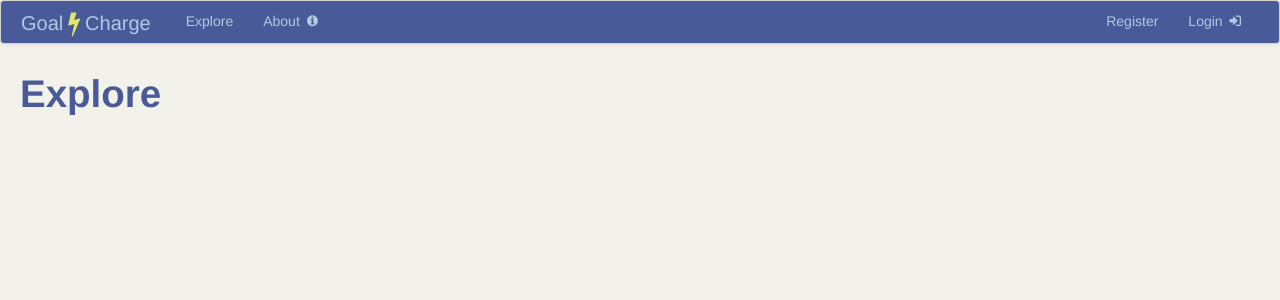
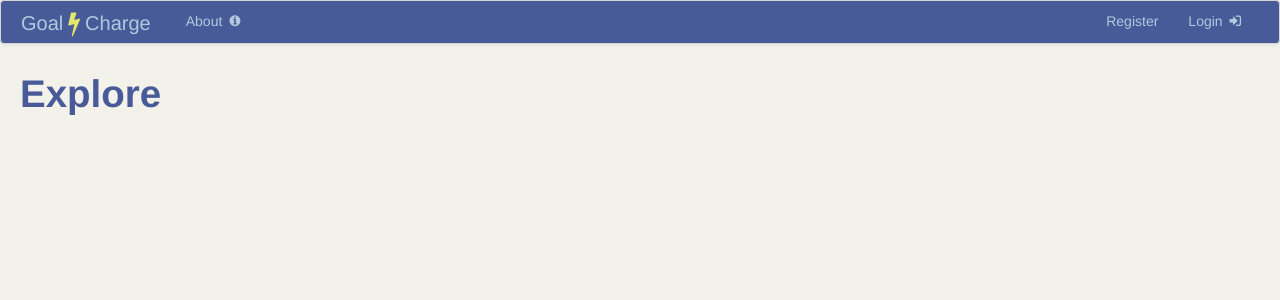
Before and after one commit to B0bby/GoalCharge, a Flask app: page /explore in a window 1280 px wide. Shown: the top 300 px of the page. Run offline with Flask 2, Linux system fonts and the light colour scheme.

Commit message:
What's Explore?

```diff
--- a/GoalCharge/templates/base.html
+++ b/GoalCharge/templates/base.html
@@ -30,7 +30,7 @@
             {% if current_user.is_authenticated() %}
               <li><a href="/goal/new">New Goal <i class="icon-plus-sign"></i></a></li>
             {% endif %}
-            <li><a href="/explore">Explore</a></li>
+            {# <li><a href="/explore">Explore</a></li> #}
             <li><a href="/about">About <i class="icon-info-sign"></i></a></li>
            </ul>
            <ul class="nav pull-right">
```
